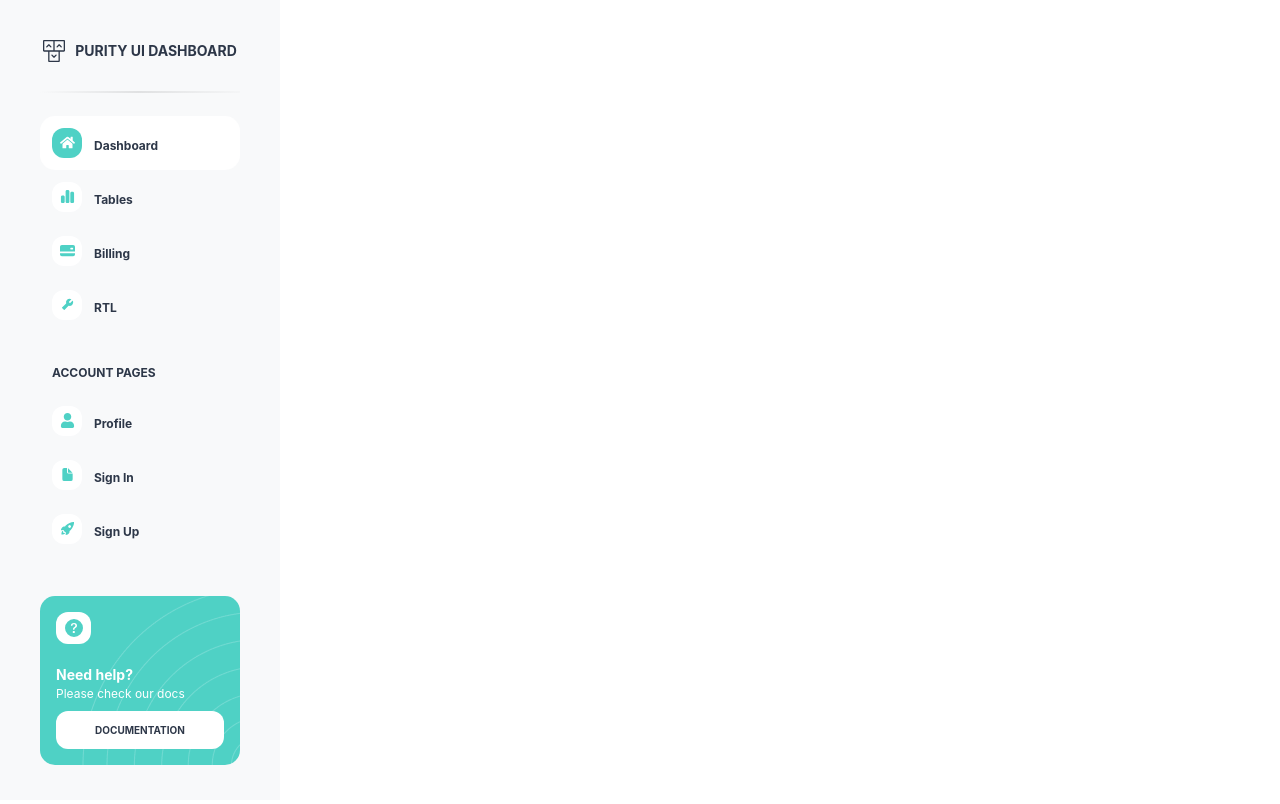
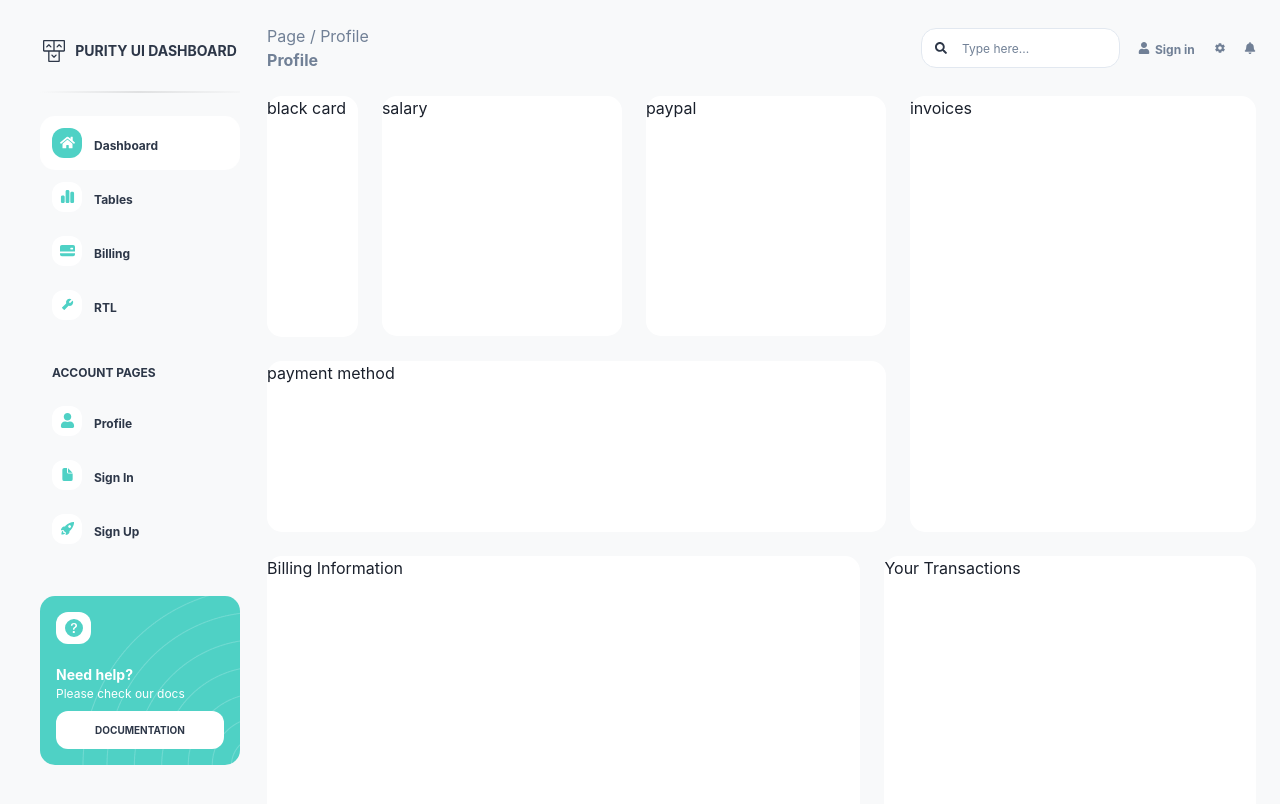
Before and after one commit to vietdo2109/intern_01, a React (Create React App) app: page /dashboard in a window 1280 px wide. Shown: the top 804 px of the page. Built offline with nearby package versions, Linux system fonts and the light colour scheme.

Commit message:
create layout

```diff
--- a/src/components/Header.tsx
+++ b/src/components/Header.tsx
@@ -14,7 +14,8 @@ import { FaBell } from "react-icons/fa";
 import { IoMdSettings } from "react-icons/io";
 import { Link } from "react-router-dom";
 
-export default function Header() {
+export default function Header({ theme }: { theme: "dark" | "light" }) {
+  const themeColor = theme === "dark" ? "#718096" : "#FFFFFF";
   return (
     <Flex
       width="100%"
@@ -22,7 +23,7 @@ export default function Header() {
     >
       <Flex
         flexDir="column"
-        color={"#FFFFFF"}
+        color={themeColor}
       >
         <Text>Page / Profile</Text>
         <Text fontWeight={700}>Profile</Text>
@@ -60,7 +61,7 @@ export default function Header() {
             h="16px"
           >
             <Icon
-              color={"#FFFFFF"}
+              color={themeColor}
               w="12px"
               h="12px"
               as={FaUser}
@@ -68,7 +69,7 @@ export default function Header() {
             <Text
               fontSize="12px"
               fontWeight={700}
-              color={"#FFFFFF"}
+              color={themeColor}
               mt="3px"
             >
               Sign in
@@ -77,13 +78,13 @@ export default function Header() {
         </Link>
 
         <Icon
-          color={"#FFFFFF"}
+          color={themeColor}
           w="12px"
           h="12px"
           as={IoMdSettings}
         ></Icon>
         <Icon
-          color={"#FFFFFF"}
+          color={themeColor}
           w="12px"
           h="12px"
           as={FaBell}
--- a/src/pages/Dashboard.tsx
+++ b/src/pages/Dashboard.tsx
@@ -4,6 +4,7 @@ import Footer from "../components/Footer";
 import Header from "../components/Header";
 
 export default function Dashboard() {
+  const whiteColor = "#FFFFFF";
   return (
     <Layout>
       <Flex
@@ -12,7 +13,100 @@ export default function Dashboard() {
         zIndex={1}
         right={0}
         flexDir="column"
-      ></Flex>
+      >
+        <Flex
+          flex="1"
+          width="100%"
+          justify="center"
+          padding="24px"
+          minH={"350px"}
+          gap={"24px"}
+          flexDir={"column"}
+        >
+          <Flex>
+            <Header theme="dark" />
+          </Flex>
+
+          <Flex
+            w={"100%"}
+            h={"436px"}
+            gap={"24px"}
+          >
+            <Flex
+              flex={1}
+              gap={"24px"}
+              height={"100%"}
+              flexDir={"column"}
+            >
+              <Flex
+                h={"241px"}
+                gap={"24px"}
+              >
+                <Flex
+                  flex={1}
+                  bg={whiteColor}
+                  borderRadius="15px"
+                >
+                  black card
+                </Flex>
+                <Flex
+                  h={"240px"}
+                  w={"240px"}
+                  bg={whiteColor}
+                  borderRadius="15px"
+                >
+                  salary
+                </Flex>
+                <Flex
+                  h={"240px"}
+                  w={"240px"}
+                  bg={whiteColor}
+                  borderRadius="15px"
+                >
+                  paypal
+                </Flex>
+              </Flex>
+              <Flex
+                bg={whiteColor}
+                borderRadius="15px"
+                flex={1}
+              >
+                payment method
+              </Flex>
+            </Flex>
+            <Flex
+              w={"35%"}
+              bg={whiteColor}
+              borderRadius="15px"
+              height={"100%"}
+            >
+              invoices
+            </Flex>
+          </Flex>
+
+          <Flex
+            w={"100%"}
+            h={"538.5px"}
+            gap={"24px"}
+          >
+            <Flex
+              w={"60%"}
+              bg={whiteColor}
+              borderRadius="15px"
+              height={"100%"}
+            >
+              Billing Information
+            </Flex>
+            <Flex
+              flex={1}
+              bg={whiteColor}
+              borderRadius="15px"
+            >
+              Your Transactions
+            </Flex>
+          </Flex>
+        </Flex>
+      </Flex>
     </Layout>
   );
 }
--- a/src/pages/Login.tsx
+++ b/src/pages/Login.tsx
@@ -57,7 +57,6 @@ export default function () {
         h="100%"
         p="30px"
         pt="40px"
-        border="1px solid red"
         position={"relative"}
         flexDirection={"column"}
         justifyContent="space-between"
--- a/src/pages/Profile.tsx
+++ b/src/pages/Profile.tsx
@@ -39,7 +39,7 @@ export default function Profile() {
             borderRadius="15px"
             padding="23.5px"
           >
-            <Header />
+            <Header theme="light" />
             <Flex
               position="absolute"
               bgGradient="linear-gradient(112.83deg, rgba(255, 255, 255, 0.82) 100%, rgba(255, 255, 255, 0.8) 110.84%)"
```
